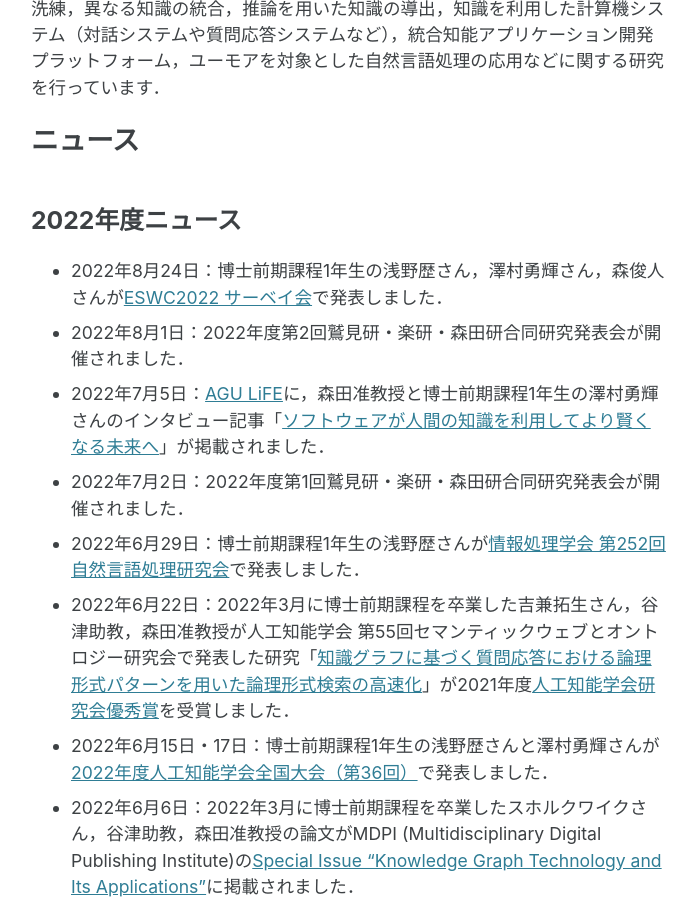
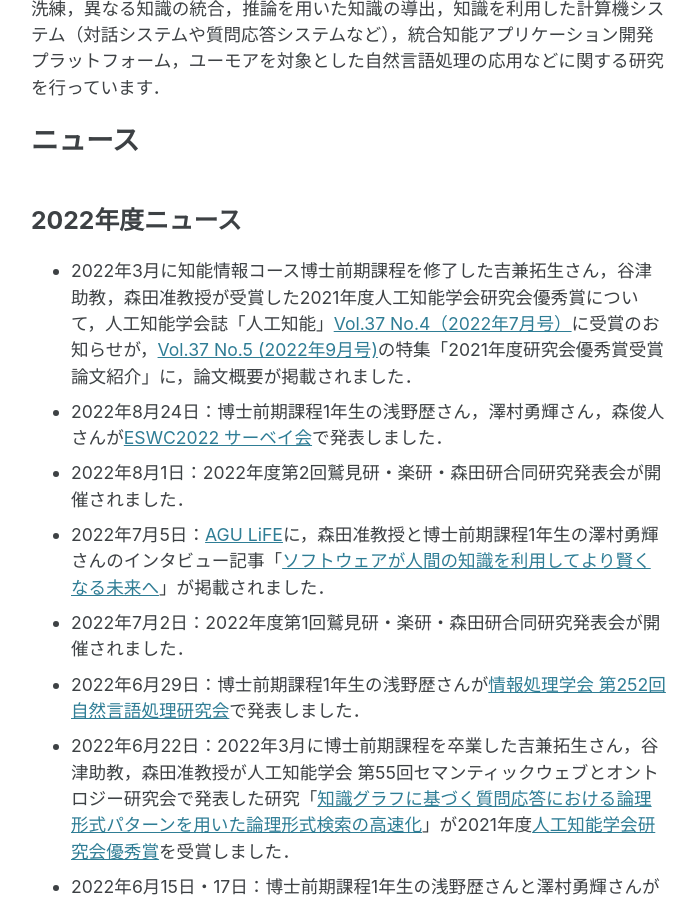
Before and after one commit to ke-lab-it-agu/ke-lab-it-agu.github.io, a Jekyll site: the page built from index.md, in a window 1280 px wide and 900 px high, scrolled down 517 px. Shown: the whole window, without its empty margins (291-987 px from the left). Built offline with Jekyll 4.4.1, drawn with Linux system fonts in a browser that asks for light colours; cached includes are drawn as plain includes.

Commit message:
update news

```diff
--- a/index.md
+++ b/index.md
@@ -11,6 +11,7 @@ excerpt: "青山学院大学 理工学部 情報テクノロジー学科 <br/>
 # ニュース
 
 ## 2022年度ニュース
+* 2022年3月に知能情報コース博士前期課程を修了した吉兼拓生さん，谷津助教，森田准教授が受賞した2021年度人工知能学会研究会優秀賞について，人工知能学会誌「人工知能」[Vol.37 No.4（2022年7月号）](https://www.ai-gakkai.or.jp/published_books/journals_of_jsai/vol37_no4/)に受賞のお知らせが，[Vol.37 No.5 (2022年9月号)](https://www.ai-gakkai.or.jp/published_books/journals_of_jsai/vol37_no5/)の特集「2021年度研究会優秀賞受賞論文紹介」に，論文概要が掲載されました．
 * 2022年8月24日：博士前期課程1年生の浅野歴さん，澤村勇輝さん，森俊人さんが[ESWC2022 サーベイ会](https://kg-wakate.connpass.com/event/253702/)で発表しました．
 * 2022年8月1日：2022年度第2回鷲見研・楽研・森田研合同研究発表会が開催されました．
 * 2022年7月5日：[AGU LiFE](https://life.a01.aoyama.ac.jp)に，森田准教授と博士前期課程1年生の澤村勇輝さんのインタビュー記事「[ソフトウェアが人間の知識を利用してより賢くなる未来へ](https://life.a01.aoyama.ac.jp/lecture/944)」が掲載されました．
```
